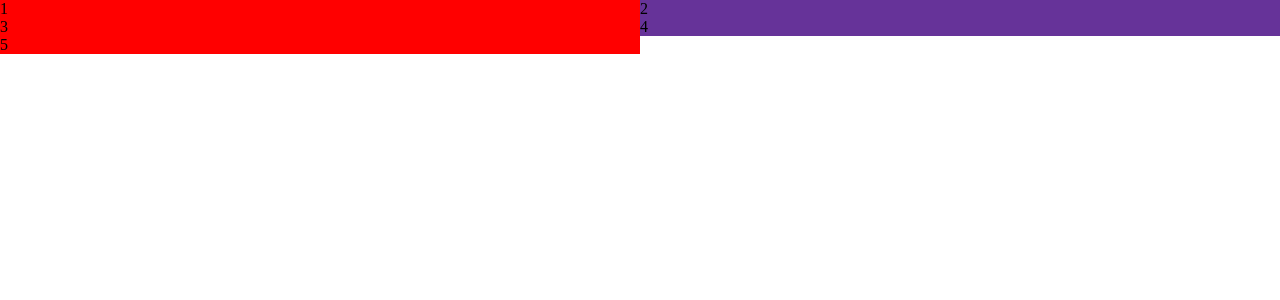
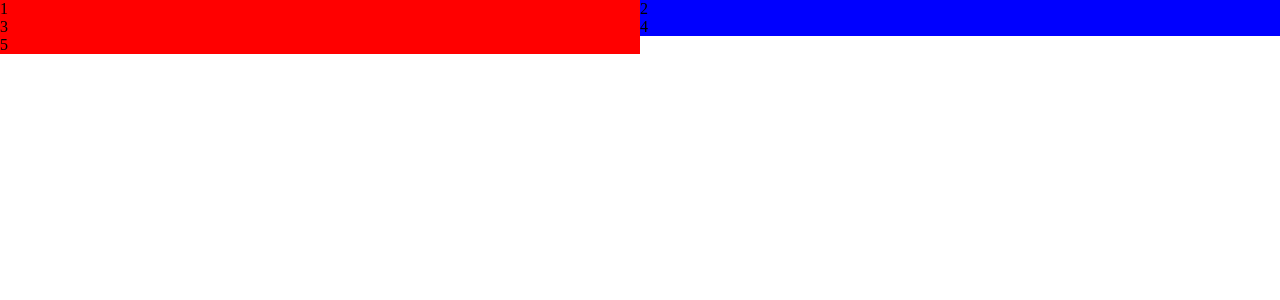
Before and after one commit to GeorgePearse/flashcards, a Flask app: page /pretty in a window 1280 px wide. Shown: the top 300 px of the page. Run offline with Flask 2, Linux system fonts and the light colour scheme.

Commit message:
got formatting working

```diff
--- a/static/styles/mainpage.css
+++ b/static/styles/pretty_page_v2.css
@@ -3,13 +3,16 @@
     padding: 0;
 }
 
+
 .grid {
     display: grid;
     grid-template-columns: 1fr 1fr;
 }
+
 .grid div:nth-child(even) {
-    background-color: rebeccapurple;
+    background-color: blue;
 }
+
 
 .grid div:nth-child(odd) {
     background-color: red;
--- a/templates/pretty_page.html
+++ b/templates/pretty_page.html
@@ -3,7 +3,7 @@
     <head>
         <meta charset="utf-8">
         <meta name="viewport" content="width-device-width", initial-scale=1.0">
-        <link rel= "stylesheet" type= "text/css" href= "{{ url_for('static',filename='styles/mainpage.css') }}">
+        <link rel= "stylesheet" type= "text/css" href= "{{ url_for('static',filename='styles/pretty_page_v2.css') }}">
         <title></title>
     </head>
     <body>
```
